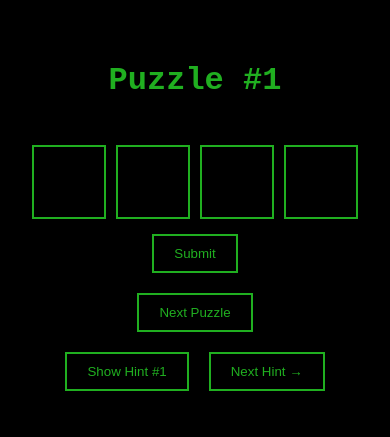
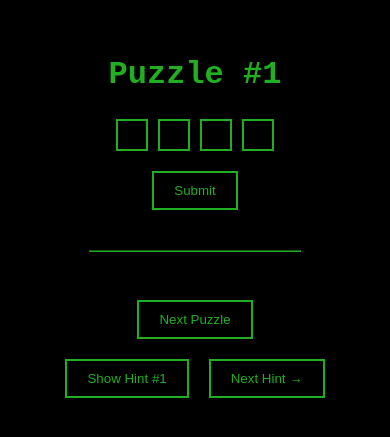
Before and after one commit to sam-carruthers99/spy-escaperoom-answer-checker, a React (Create React App) app: page /1 in a window 390 px wide. Shown: the part 201-638 px from the top of the page. Built offline with nearby package versions, Linux system fonts and the light colour scheme.

Commit message:
added responsiveness for input boxes

```diff
--- a/src/App.css
+++ b/src/App.css
@@ -7,6 +7,7 @@ body {
   align-items: center;
   height: 100vh;
   margin: 0;
+  padding: 0;
 }
 
 .puzzle-container {
@@ -24,7 +25,8 @@ body {
 .input-container {
   display: flex;
   justify-content: center;
-  margin-top: 20px;
+  /* margin-top: 20px; */
+  margin-bottom: 5px;
 }
 
 input.puzzle-input {
@@ -33,20 +35,10 @@ input.puzzle-input {
   border: 2px solid #20af20;
   background-color: #000;
   color: #20af20;
-  font-size: 24px;
+  font-size: 3vw; /* Use vw for dynamic font scaling */
   text-align: center;
-  width: 50px;  /* Fixed width for square boxes */
-  height: 50px; /* Fixed height for square boxes */
-}
-
-input.traditional-input {
-  padding: 10px;
-  width: 50%;
-  border: 2px solid #20af20;
-  background-color: #000;
-  color: #20af20;
-  font-size: 18px;
-  text-align: center;
+  width: 2vw;  /* Input box width is 10% of the viewport width */
+  height: 2vw; /* Input box height is also 10% of the viewport width */
 }
 
 .navigation button, .hint-section button, button {
@@ -63,7 +55,16 @@ input.traditional-input {
   color: #000;
 }
 
+.navigation {
+  margin-top: 30px;
+}
+
 .hint-text {
   margin-top: 10px;
   color: #ff0000; /* Optional red text for hints */
 }
+
+.line-break {
+  margin-top: 30px;
+  border-color: #20af20;
+}
--- a/src/Puzzle.js
+++ b/src/Puzzle.js
@@ -164,7 +164,6 @@ const Puzzle = ({ puzzleNumber }) => {
           className="puzzle-input"
           onChange={(e) => handleInputChange(e, idx)}
           onKeyDown={(e) => handleKeyDown(e, idx)}
-          style={{ width: '50px', height: '50px' }} // Make input boxes square
         />
       ));
     }
@@ -175,6 +174,9 @@ const Puzzle = ({ puzzleNumber }) => {
       <h1>Puzzle #{puzzle.number}</h1>
       <div className="input-container">{renderInputBoxes()}</div>
         <button onClick={submitClicked}>Submit</button>
+
+        <hr className="line-break" style={{ width: '75%'}} />
+
       <div className="navigation">
         {puzzleNumber > 1 && (
           <Link to={`/${puzzleNumber - 1}`}>
@@ -187,6 +189,8 @@ const Puzzle = ({ puzzleNumber }) => {
           </Link>
         )}
       </div>
+
+
 
       {/* Hint navigation */}
       <div className="hint-section">
```
